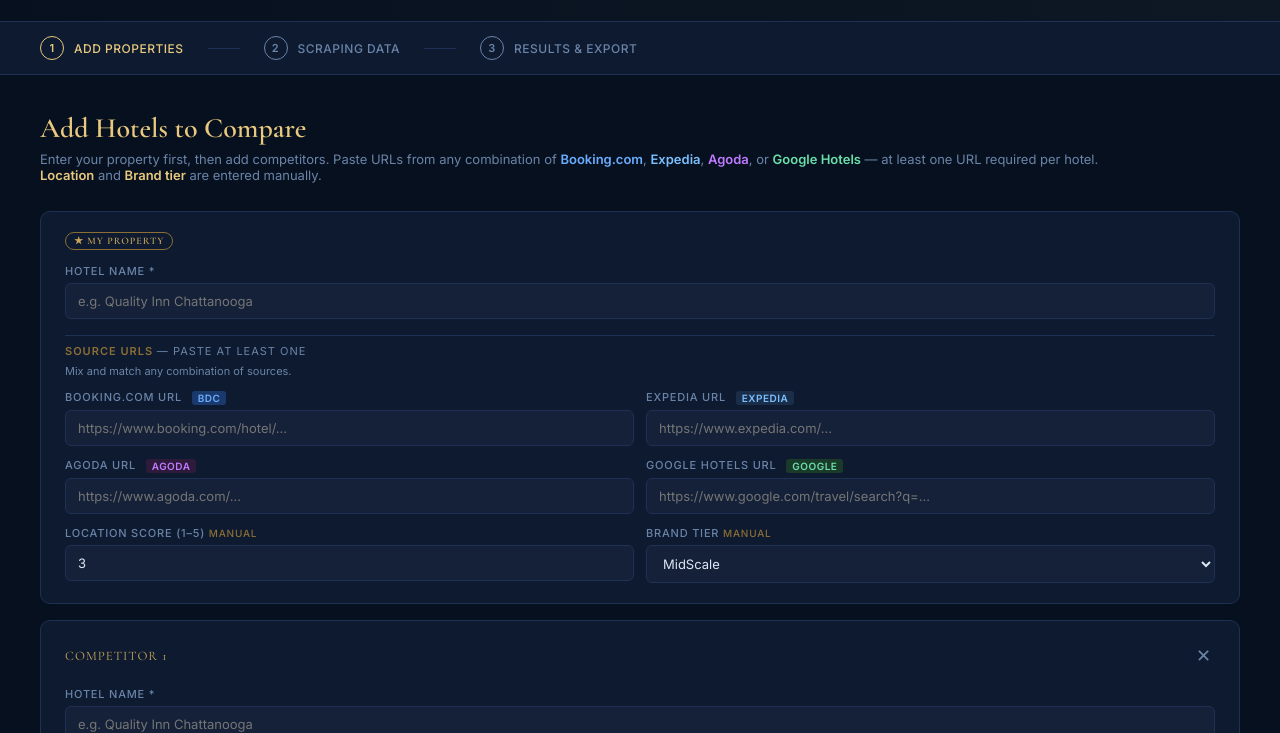
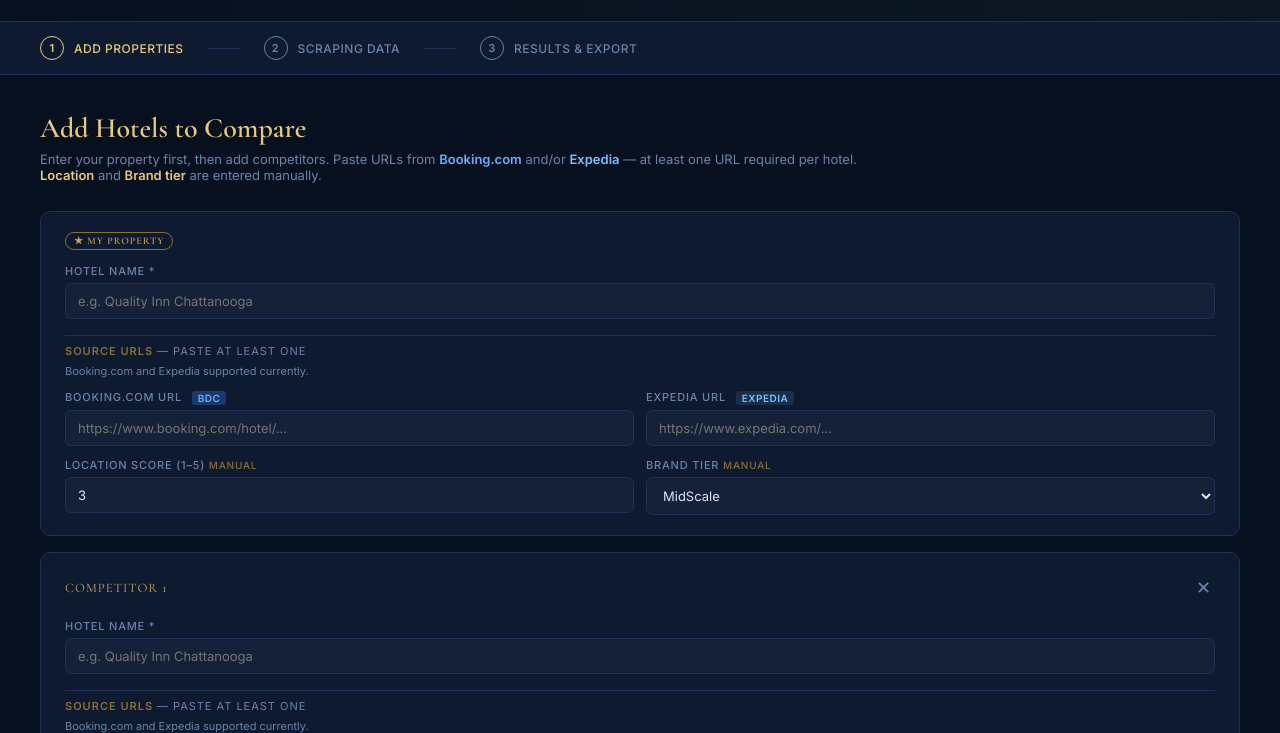
Before and after one commit to Ansar-haque-107/hotel-benchmarking, a plain HTML site: page templates/index.html in a window 1280 px wide. Shown: the part 67-800 px from the top of the page. Drawn offline with nearby package versions, Linux system fonts and the light colour scheme.

Commit message:
Update index.html

```diff
--- a/templates/index.html
+++ b/templates/index.html
@@ -51,8 +51,6 @@
     .source-tag { display: inline-block; font-size: 10px; font-weight: 600; padding: 1px 6px; border-radius: 3px; margin-left: 6px; vertical-align: middle; letter-spacing: 0.5px; }
     .tag-bdc     { background: #1a3a6e; color: #6aadff; }
     .tag-expedia { background: #1a2e4a; color: #7ac0ff; }
-    .tag-agoda   { background: #2e1a3a; color: #c07aff; }
-    .tag-google  { background: #1a3a2a; color: #6adfaa; }
     .btn { display: inline-flex; align-items: center; gap: 8px; padding: 10px 20px; border-radius: 6px; font-size: 13px; font-weight: 500; font-family: 'Inter', sans-serif; cursor: pointer; border: none; transition: all 0.2s; }
     .btn-gold    { background: var(--gold); color: #07101f; }
     .btn-gold:hover { background: var(--gold-lt); }
@@ -130,11 +128,9 @@
     <!-- STEP 1 -->
     <div class="screen active" id="screen-1">
       <div class="section-title">Add Hotels to Compare</div>
-      <p class="section-sub">Enter your property first, then add competitors. Paste URLs from any combination of
-        <strong style="color:#6aadff">Booking.com</strong>,
-        <strong style="color:#7ac0ff">Expedia</strong>,
-        <strong style="color:#c07aff">Agoda</strong>, or
-        <strong style="color:#6adfaa">Google Hotels</strong> — at least one URL required per hotel.<br>
+      <p class="section-sub">Enter your property first, then add competitors. Paste URLs from
+        <strong style="color:#6aadff">Booking.com</strong> and/or
+        <strong style="color:#7ac0ff">Expedia</strong> — at least one URL required per hotel.<br>
         <strong style="color:var(--gold-lt)">Location</strong> and <strong style="color:var(--gold-lt)">Brand tier</strong> are entered manually.
       </p>
       <div class="hotels-grid" id="hotels-grid"></div>
@@ -195,7 +191,7 @@ let hotelIdCounter = 0;
 function addHotel() {
   const id = ++hotelIdCounter;
   const isFirst = state.hotels.length === 0;
-  state.hotels.push({id, name:'', booking_url:'', expedia_url:'', agoda_url:'', google_url:'', location_score:3, brand_tier:'MidScale', isMyProperty:isFirst});
+  state.hotels.push({id, name:'', booking_url:'', expedia_url:'', location_score:3, brand_tier:'MidScale', isMyProperty:isFirst});
   renderHotelCards();
 }
 function removeHotel(id) { state.hotels = state.hotels.filter(h => h.id !== id); renderHotelCards(); }
@@ -218,7 +214,7 @@ function renderHotelCards() {
           <input type="text" placeholder="e.g. Quality Inn Chattanooga" value="${escHtml(hotel.name)}" oninput="updateHotel(${hotel.id},'name',this.value)" />
         </div>
             <div class="url-section-label">Source URLs <span style="font-weight:400;color:var(--muted)">— paste at least one</span></div>
-        <p class="url-hint">Mix and match any combination of sources.</p>
+            <p class="url-hint">Booking.com and Expedia supported currently.</p>
             <div class="field-group">
               <label>Booking.com URL <span class="source-tag tag-bdc">BDC</span></label>
               <input type="text" placeholder="https://www.booking.com/hotel/..." value="${escHtml(hotel.booking_url)}" oninput="updateHotel(${hotel.id},'booking_url',this.value)" />
@@ -226,14 +222,6 @@ function renderHotelCards() {
             <div class="field-group">
               <label>Expedia URL <span class="source-tag tag-expedia">Expedia</span></label>
               <input type="text" placeholder="https://www.expedia.com/..." value="${escHtml(hotel.expedia_url)}" oninput="updateHotel(${hotel.id},'expedia_url',this.value)" />
-        </div>
-        <div class="field-group">
-          <label>Agoda URL <span class="source-tag tag-agoda">Agoda</span></label>
-          <input type="text" placeholder="https://www.agoda.com/..." value="${escHtml(hotel.agoda_url)}" oninput="updateHotel(${hotel.id},'agoda_url',this.value)" />
-        </div>
-        <div class="field-group">
-          <label>Google Hotels URL <span class="source-tag tag-google">Google</span></label>
-          <input type="text" placeholder="https://www.google.com/travel/search?q=..." value="${escHtml(hotel.google_url)}" oninput="updateHotel(${hotel.id},'google_url',this.value)" />
             </div>
         <div class="field-group">
           <label>Location Score (1–5) <span style="color:var(--gold-dim);font-size:10px">MANUAL</span></label>
@@ -256,14 +244,13 @@ function renderHotelCards() {
 function startScraping() {
   const valid = state.hotels.filter(h => h.name.trim());
   if (valid.length < 2) { alert('Please add at least 2 hotels.'); return; }
-  const noUrl = valid.filter(h => !h.booking_url.trim() && !h.expedia_url.trim() && !h.agoda_url.trim() && !h.google_url.trim());
+  const noUrl = valid.filter(h => !h.booking_url.trim() && !h.expedia_url.trim());
   if (noUrl.length) { alert(`"${noUrl[0].name}" needs at least one URL.`); return; }
   showStep(2);
   fetch('/api/scrape', {
     method: 'POST', headers: {'Content-Type':'application/json'},
     body: JSON.stringify({ hotels: valid.map(h => ({
   name: h.name.trim(), booking_url: h.booking_url.trim(), expedia_url: h.expedia_url.trim(),
-      agoda_url: h.agoda_url.trim(), google_url: h.google_url.trim(),
   location_score: h.location_score, brand_tier: h.brand_tier,
 }))})
   })
```
Lines whose indentation alone changed are shown as unchanged.
